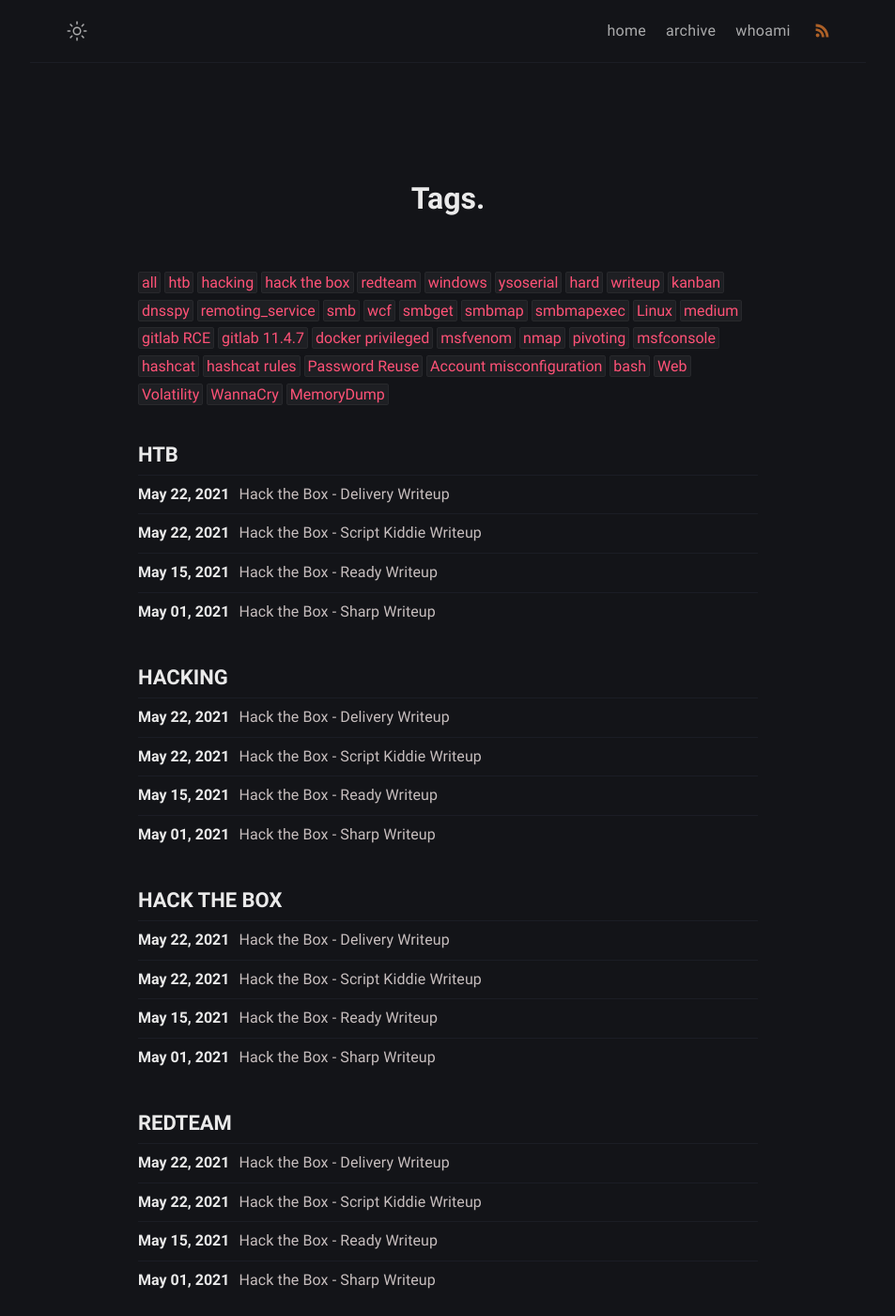
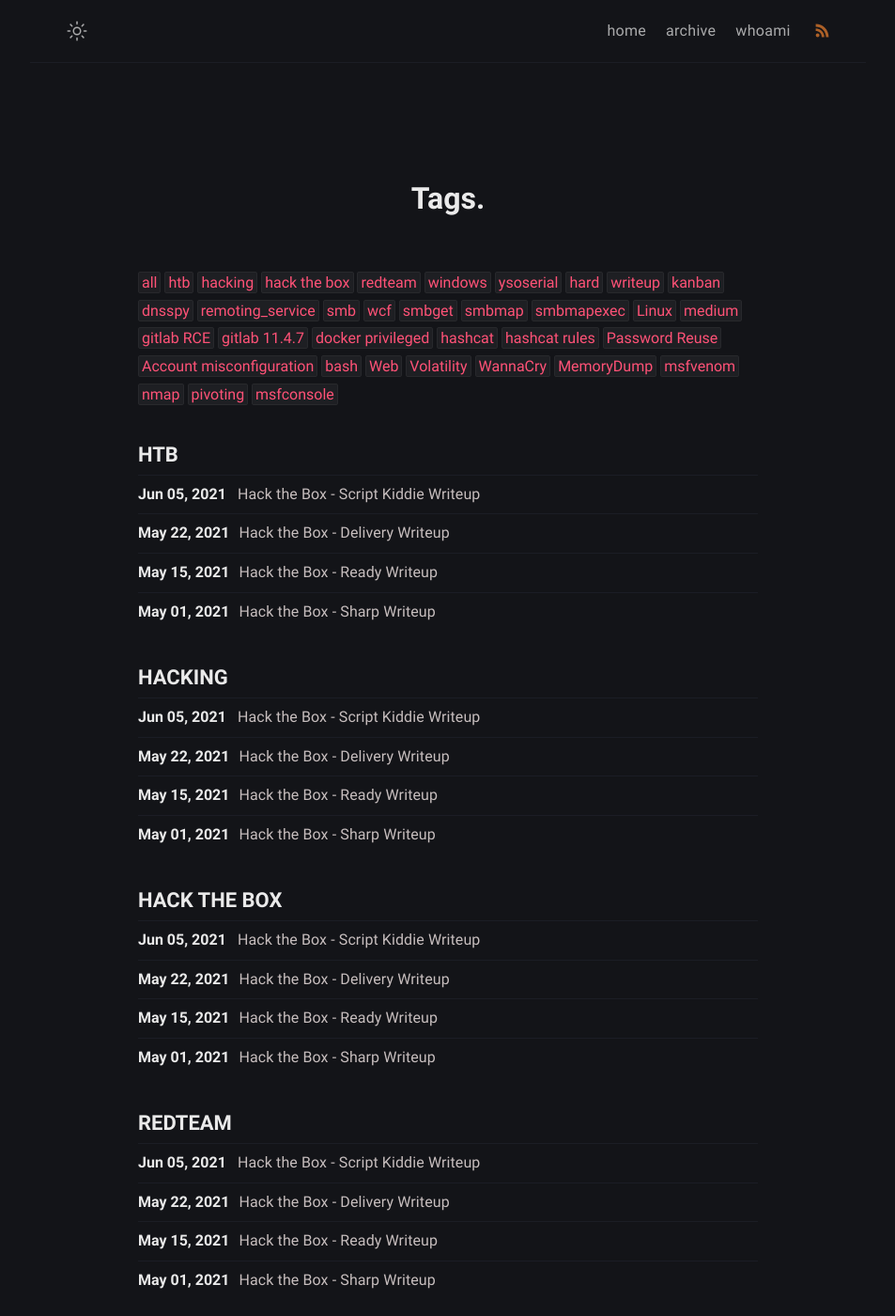
Before and after one commit to g4l1l30sec/backup, a Jekyll site: the page built from tags.html, in a window 1280 px wide and 1400 px high. Shown: the whole window at 94% size, without its empty margins (163-1116 px from the left). Built offline with Jekyll 4.4.1, drawn with Linux system fonts in a browser that asks for light colours; some of the changed text lies outside the part shown.

Commit message:
Update 2021-06-4-Hack-the-Box---Script-Kiddie-Writeup.md

```diff
--- a/_posts/Linux/Easy/Script  Kiddie/2021-06-4-Hack-the-Box---Script-Kiddie-Writeup.md
+++ b/_posts/Linux/Easy/Script  Kiddie/2021-06-4-Hack-the-Box---Script-Kiddie-Writeup.md
@@ -3,7 +3,7 @@ description: >-
   G4l1l30 write-up on the easy-difficulty Linux machine Script Kiddie from
   https://hackthebox.eu
 title: Hack the Box - Script Kiddie Writeup
-date: 2021-05-22 10:40:00 -0600
+date: 2021-06-5 10:40:00 -0600
 categories: [Hack the Box, Writeup]
 tags: [htb, hacking, hack the box, redteam, Linux, msfvenom, nmap, pivoting, msfconsole ]     # TAG names should always be lowercase
 show_image_post: true
```
